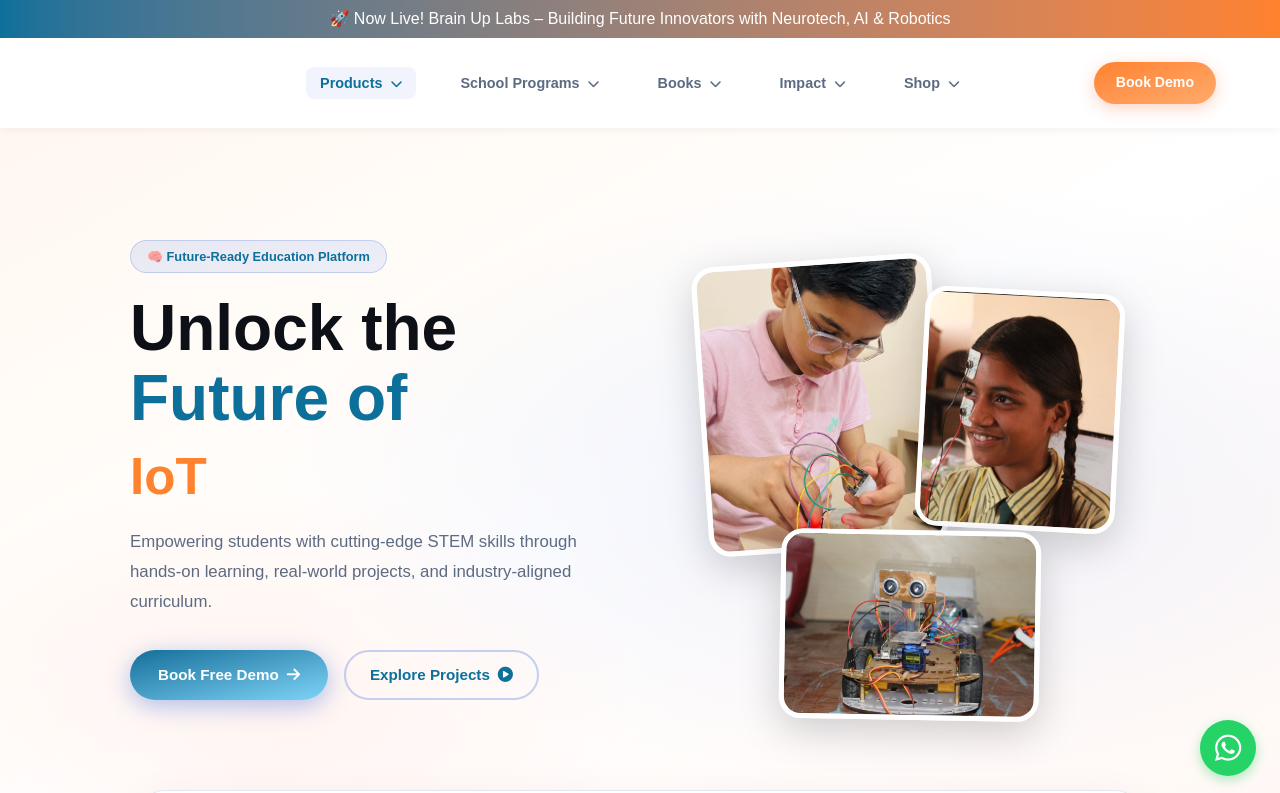
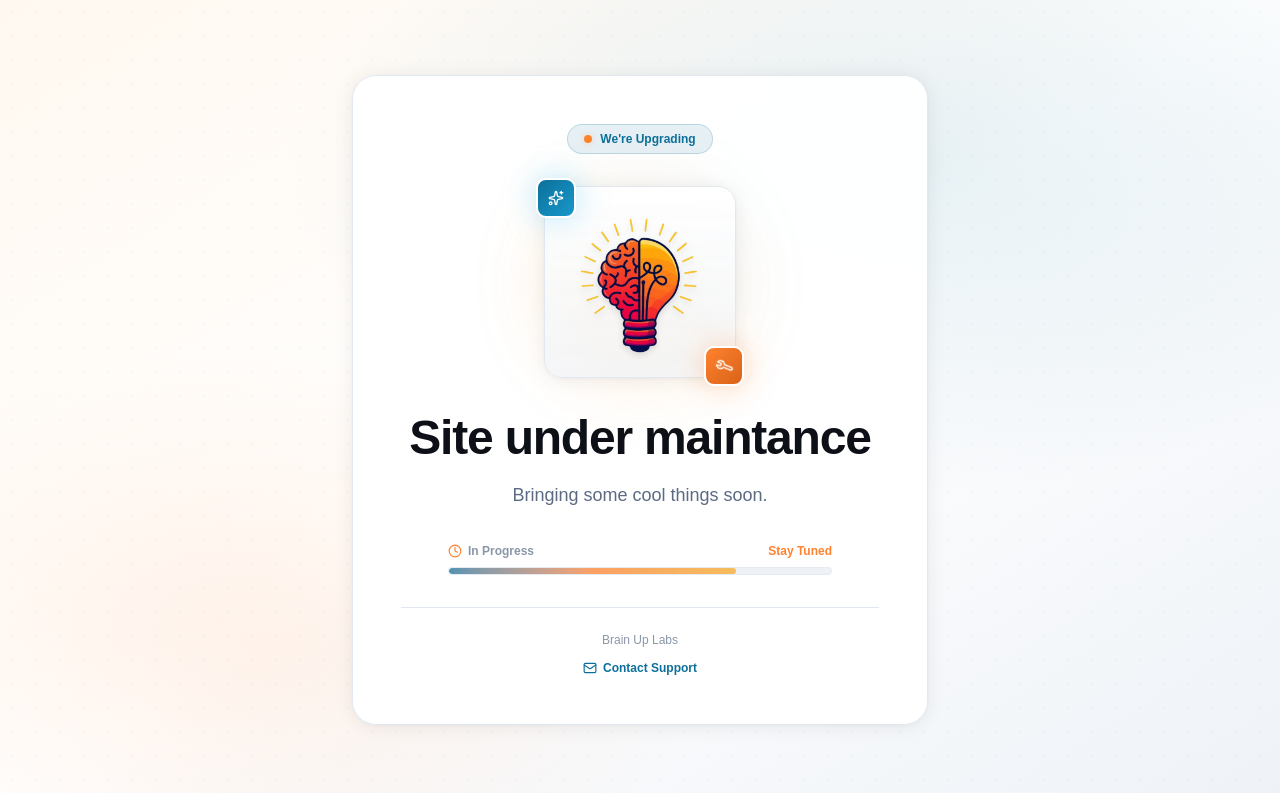
Before and after one commit to BRAINUPLABS/website, a React (Vite) app: page / in a window 1280 px wide. Shown: the top 793 px of the page. Built offline with nearby package versions, Linux system fonts and the light colour scheme.

Commit message:
Set site to maintanace mode

```diff
--- a/src/App.jsx
+++ b/src/App.jsx
@@ -9,11 +9,15 @@ import Privacy from './pages/Privacy';
 import Terms from './pages/Terms';
 import Hackathon from './pages/Impact/Hackathon';
 
+import Maintanance from './pages/Maintanance';
+
+import { MailQuestionMarkIcon } from 'lucide-react';
+
 function App() {
   return (
     <Router>
       <Routes>
-        <Route element={<Layout />}>
+        {/* <Route element={<Layout />}>
           <Route path="/" element={<Home />} />
           <Route path="/about" element={<About />} />
           <Route path="/school-programs/labs" element={<Labs />} />
@@ -22,7 +26,9 @@ function App() {
           <Route path="/impact/hackathons" element={<Hackathon />} />
           <Route path="/privacy-policy" element={<Privacy />} />
           <Route path="/terms-and-conditions" element={<Terms />} />
-        </Route>
+        </Route> */}
+        {/* <Route path="/" element={<Maintanance />} /> */}
+        <Route path='*' element={<Maintanance />} />
       </Routes>
     </Router>
   )
--- /dev/null
+++ b/src/pages/Maintanance.jsx
@@ -0,0 +1,95 @@
+import React from 'react';
+import { Wrench, Sparkles, Clock, Mail } from 'lucide-react';
+
+const Maintanance = () => {
+  return (
+    <div className="min-h-screen w-full flex items-center justify-center bg-gradient-to-br from-[#FFF8F0] via-white to-brand-bg-soft relative overflow-hidden px-3 xs:px-4 sm:px-6 py-6 sm:py-10 md:py-16 font-main">
+      {/* Background Decorative Radial Gradients */}
+      <div
+        className="absolute inset-0 pointer-events-none bg-[radial-gradient(ellipse_80%_70%_at_70%_20%,_rgba(12,112,154,0.1)_0%,_transparent_60%),radial-gradient(ellipse_60%_60%_at_20%_80%,_rgba(255,130,46,0.1)_0%,_transparent_60%)]"
+        aria-hidden="true"
+      />
+
+      {/* Subtle Background Grid Pattern */}
+      <div
+        className="absolute inset-0 bg-[radial-gradient(#0c709a_1px,transparent_1px)] [background-size:20px_20px] sm:[background-size:24px_24px] opacity-[0.035] pointer-events-none"
+        aria-hidden="true"
+      />
+
+      <div className="relative z-10 w-full max-w-sm sm:max-w-lg md:max-w-xl bg-white/95 backdrop-blur-md border border-brand-border rounded-card sm:rounded-card-md p-5 xs:p-6 sm:p-10 md:p-12 text-center shadow-card hover:shadow-card-hover transition-all duration-300">
+
+        {/* Status Badge */}
+        <div className="inline-flex items-center gap-2 bg-brand-blue/10 text-brand-blue border border-brand-blue/20 text-[11px] sm:text-xs font-bold py-1 sm:py-1.5 px-3 sm:px-4 rounded-pill mb-6 sm:mb-8">
+          <span className="relative flex h-2 w-2 shrink-0">
+            <span className="animate-ping absolute inline-flex h-full w-full rounded-full bg-brand-orange opacity-75"></span>
+            <span className="relative inline-flex rounded-full h-2 w-2 bg-brand-orange"></span>
+          </span>
+          <span className="truncate">We're Upgrading</span>
+        </div>
+
+        {/* Maintenance Image Container */}
+        <div className="relative mx-auto w-28 h-28 xs:w-32 xs:h-32 sm:w-40 sm:h-40 md:w-48 md:h-48 mb-6 sm:mb-8 flex items-center justify-center">
+          {/* Ambient Glow */}
+          <div className="absolute inset-0 rounded-full bg-gradient-to-tr from-brand-orange/25 via-brand-yellow/25 to-brand-blue/25 blur-xl sm:blur-2xl opacity-75 animate-pulse" />
+
+          {/* Main Image Box */}
+          <div className="relative w-full h-full rounded-card bg-gradient-to-b from-white to-brand-bg-soft/60 p-4 sm:p-6 shadow-card border border-brand-border flex items-center justify-center">
+            <img
+              src="/images/logo/lamp_logo.png"
+              alt="Site under maintance"
+              className="w-full h-full object-contain drop-shadow-md hover:scale-105 transition-transform duration-300"
+            />
+          </div>
+
+          {/* Floating Accents */}
+          <div className="absolute -bottom-1.5 -right-1.5 sm:-bottom-2 sm:-right-2 bg-gradient-to-br from-brand-orange to-brand-orange-dark text-white p-2 sm:p-2.5 rounded-card-sm shadow-glow-orange border-2 border-white">
+            <Wrench className="w-3.5 h-3.5 sm:w-4 sm:h-4 animate-[spin_8s_linear_infinite]" />
+          </div>
+
+          <div className="absolute -top-1.5 -left-1.5 sm:-top-2 sm:-left-2 bg-gradient-to-br from-brand-blue to-brand-blue-dark text-white p-2 sm:p-2.5 rounded-card-sm shadow-glow-blue border-2 border-white">
+            <Sparkles className="w-3.5 h-3.5 sm:w-4 sm:h-4" />
+          </div>
+        </div>
+
+        {/* Heading */}
+        <h1 className="font-display text-2xl xs:text-3xl sm:text-4xl md:text-5xl font-extrabold text-brand-bg-dark tracking-tight leading-[1.15] mb-3 sm:mb-4 break-words">
+          Site under maintance
+        </h1>
+
+        {/* Text Below */}
+        <p className="font-main text-sm xs:text-base sm:text-lg text-brand-text-light max-w-xs sm:max-w-md mx-auto leading-relaxed mb-6 sm:mb-8">
+          Bringing some cool things soon.
+        </p>
+
+        {/* Progress Indicator */}
+        <div className="w-full max-w-[260px] xs:max-w-xs sm:max-w-sm mx-auto mb-6 sm:mb-8">
+          <div className="flex justify-between items-center text-[11px] sm:text-xs font-semibold text-brand-text-muted mb-2">
+            <span className="flex items-center gap-1.5">
+              <Clock className="w-3 h-3 sm:w-3.5 sm:h-3.5 text-brand-orange shrink-0" />
+              <span>In Progress</span>
+            </span>
+            <span className="text-brand-orange font-bold">Stay Tuned</span>
+          </div>
+          <div className="h-1.5 sm:h-2 w-full bg-brand-bg-soft rounded-pill overflow-hidden border border-brand-border/60">
+            <div className="h-full bg-gradient-to-r from-brand-blue via-brand-orange to-brand-yellow rounded-pill w-3/4 animate-pulse"></div>
+          </div>
+        </div>
+
+        {/* Footer Info Row */}
+        <div className="pt-4 sm:pt-6 border-t border-brand-border flex flex-col xs:flex-row items-center justify-between gap-2.5 sm:gap-3 text-[11px] sm:text-xs text-brand-text-muted">
+          <span className="font-medium">Brain Up Labs</span>
+          <a
+            href="mailto:brainuplabs@gmail.com"
+            className="inline-flex items-center gap-1.5 text-brand-blue hover:text-brand-orange transition-colors font-semibold"
+          >
+            <Mail className="w-3 h-3 sm:w-3.5 sm:h-3.5 shrink-0" />
+            <span>Contact Support</span>
+          </a>
+        </div>
+
+      </div>
+    </div>
+  );
+};
+
+export default Maintanance;
```
